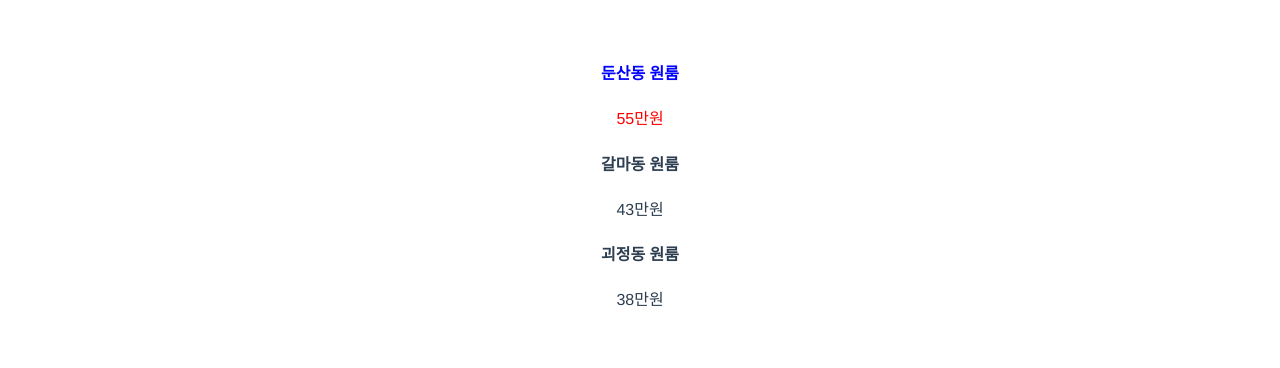
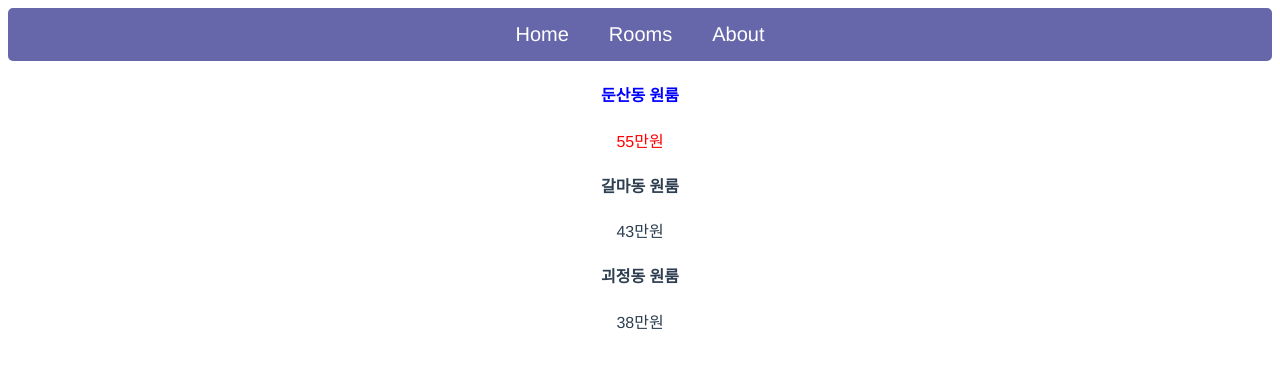
Before and after one commit to Seoyun0208/CodingApple_Vue.js, a Vue app in the folder vuedongsan/: page / in a window 1280 px wide. Shown: the top 368 px of the page. Built offline with nearby package versions, Linux system fonts and the light colour scheme.

Commit message:
[Update] vuedongsan. Vue 반복문 v-for 사용해보기

```diff
--- a/vuedongsan/src/App.vue
+++ b/vuedongsan/src/App.vue
@@ -1,41 +1,79 @@
 <template>
+
+	<!-- <div class="navbar">
+		<a>Home</a>
+		<a>Rooms</a>
+		<a>About</a>
+	</div> -->
+
+	<div class="navbar">
+		<a v-for="(menu, i) in navbar" :key="i">{{ menu }}</a>
+	</div>
+
+
 	<div>
-		<h4 :style="blue">{{locations[0]}}</h4>
+		<h4 :style="blue">{{rooms[0]}}</h4>
 		<p style="color: red">{{ price1 }}만원</p>
 	</div>
 	<div>
-		<h4>{{locations[1]}}</h4>
+		<h4>{{rooms[1]}}</h4>
 		<p>{{ price2 }}만원</p>
 	</div>
 	<div>
-		<h4>{{locations[2]}}</h4>
+		<h4>{{rooms[2]}}</h4>
 		<p>{{ price3 }}만원</p>
 	</div>
+
 </template>
 
 <script>
+
 export default {
 	name: "App",
 	data(){
 		return {
+			navbar : ['Home', 'Rooms', 'About'],
 			price1 : 55,
 			price2 : 43,
 			price3 : 38,
 			blue : 'color : blue',
-			locations : ['둔산동 원룸', '갈마동 원룸', '괴정동 원룸'],
+			rooms : ['둔산동 원룸', '갈마동 원룸', '괴정동 원룸'],
 		}
 	},
 	components: {},
 };
+
 </script>
 
 <style>
+
 #app {
 	font-family: Avenir, Helvetica, Arial, sans-serif;
 	-webkit-font-smoothing: antialiased;
 	-moz-osx-font-smoothing: grayscale;
 	text-align: center;
 	color: #2c3e50;
-	margin-top: 60px;
 }
+
+.navbar {
+	padding: 15px 0;
+	background: #6667AB;
+	color: white;
+	font-size: 20px;
+	border-radius: 5px;
+}
+
+.navbar a {
+	padding: 5px 10px;
+	margin : 0 10px;
+}
+
+.navbar a:hover {
+	background: white;
+	cursor: pointer;
+	border-radius: 5px;
+	color: #6667AB;
+	transition: all 1s;
+}
+
 </style>
```
